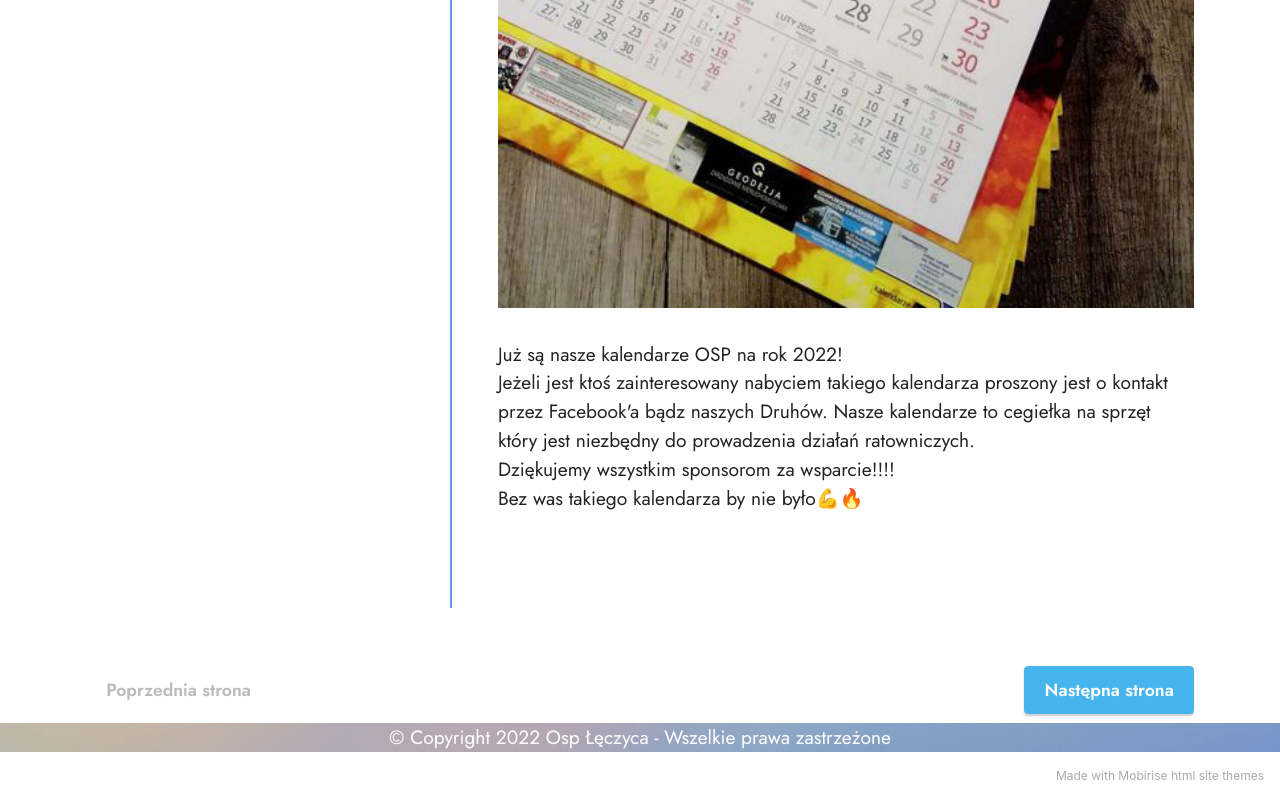
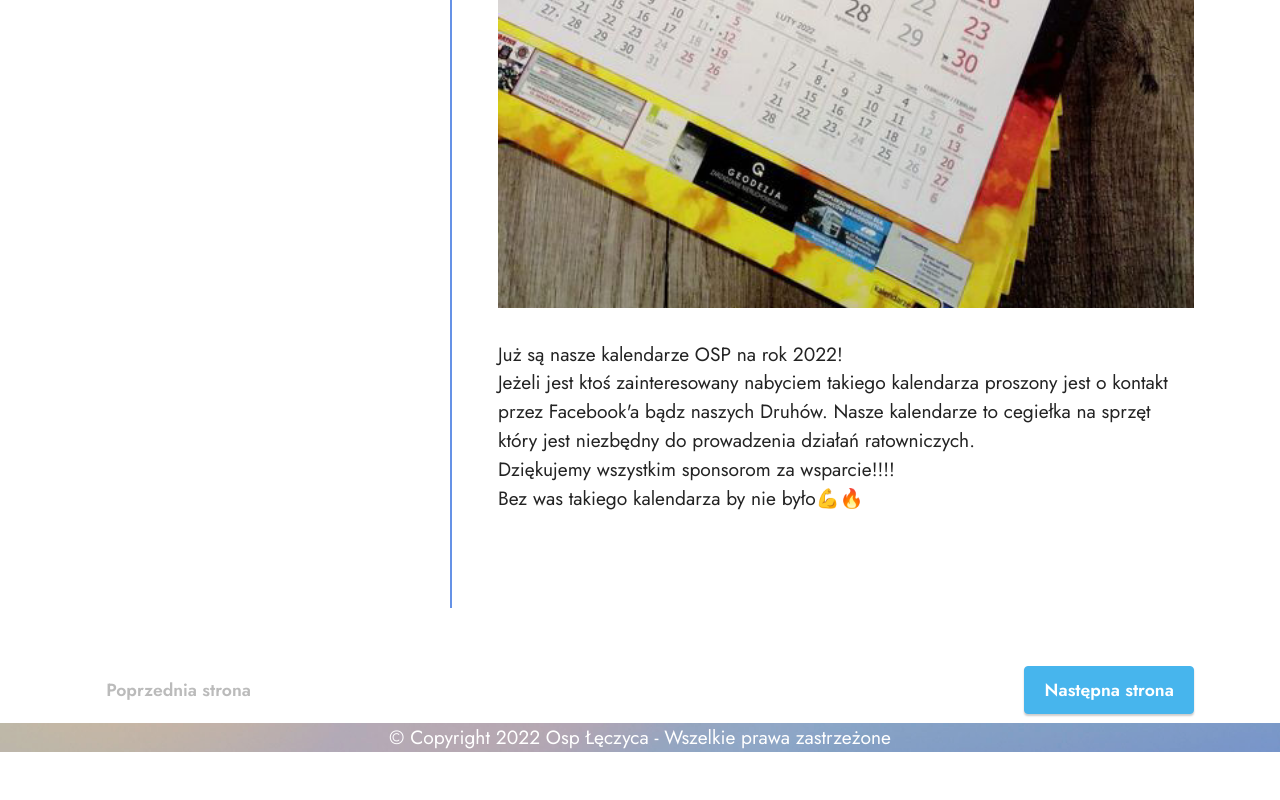
Before and after one commit to ospleczyca/ospleczyca.github.io, a plain HTML site: page page3.html in a window 1280 px wide. Shown: the part 2394-3194 px from the top of the page. After the commit the page ends 3146 px from the top, so only its background shows below. Drawn offline with Linux system fonts and the light colour scheme.

Commit message:
Update page3.html

```diff
--- a/page3.html
+++ b/page3.html
@@ -170,7 +170,7 @@
             </div>
         </div>
     </div>
-</section><section style="background-color: #fff; font-family: -apple-system, BlinkMacSystemFont, 'Segoe UI', 'Roboto', 'Helvetica Neue', Arial, sans-serif; color:#aaa; font-size:12px; padding: 0; align-items: center; display: flex;"><a href="https://mobirise.site/o" style="flex: 1 1; height: 3rem; padding-left: 1rem;"></a><p style="flex: 0 0 auto; margin:0; padding-right:1rem;"><a href="https://mobirise.site/t" style="color:#aaa;">Made</a> with Mobirise html site themes</p></section><script src="assets/bootstrap/js/bootstrap.bundle.min.js"></script>  <script src="assets/smoothscroll/smooth-scroll.js"></script>  <script src="assets/ytplayer/index.js"></script>  <script src="assets/dropdown/js/navbar-dropdown.js"></script>  <script src="assets/theme/js/script.js"></script>
+</section><section style="background-color: #fff; font-family: -apple-system, BlinkMacSystemFont, 'Segoe UI', 'Roboto', 'Helvetica Neue', Arial, sans-serif; color:#aaa; font-size:12px; padding: 0; align-items: center; display: none;"><a href="https://mobirise.site/v" style="flex: 1 1; height: 0; padding-left: 1rem;"></a><p style="flex: 0 0 auto; margin:0; padding-right:1rem;">Built with <a href="https://mobirise.site/b" style="color:#aaa;">Mobirise</a> templates</p></section><script src="assets/bootstrap/js/bootstrap.bundle.min.js"></script>  <script src="assets/smoothscroll/smooth-scroll.js"></script>  <script src="assets/ytplayer/index.js"></script>  <script src="assets/dropdown/js/navbar-dropdown.js"></script>  <script src="assets/theme/js/script.js"></script>
 
 
 </body>
```
